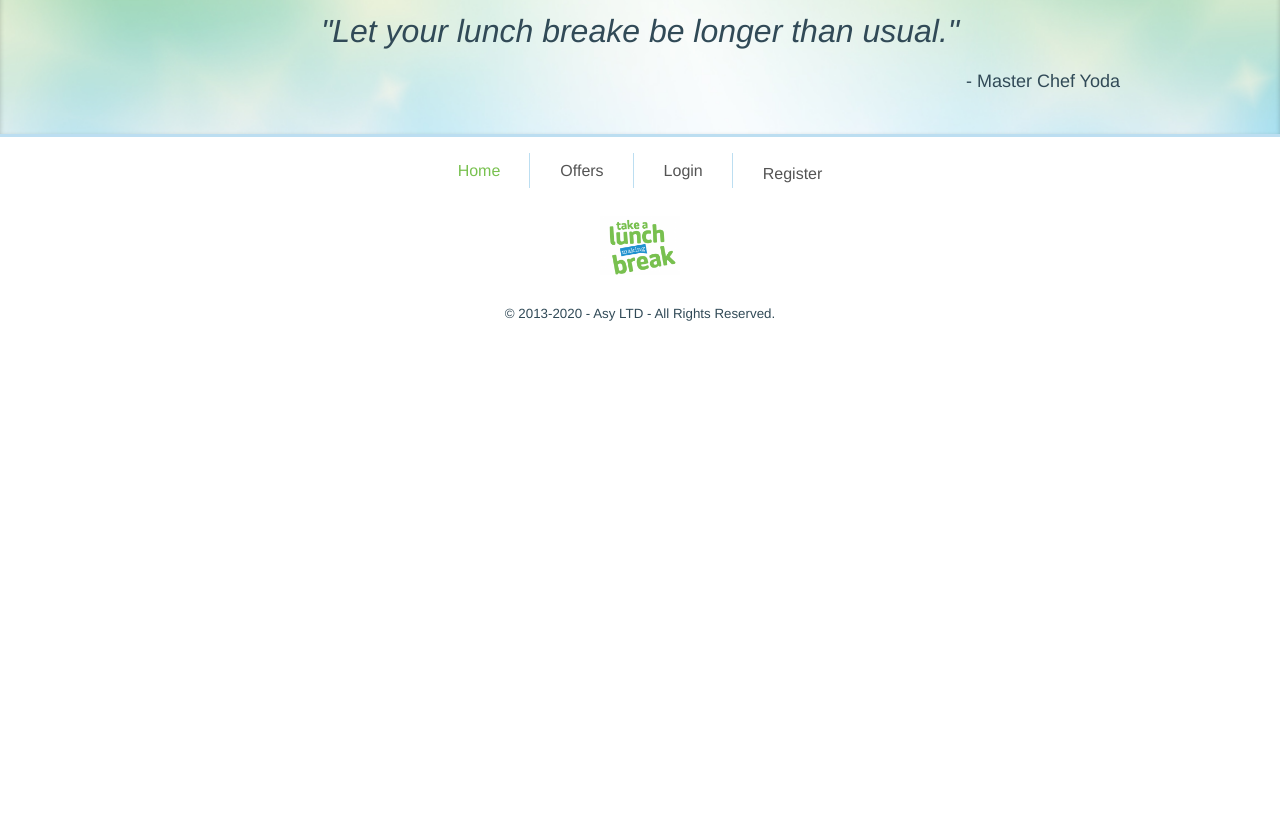
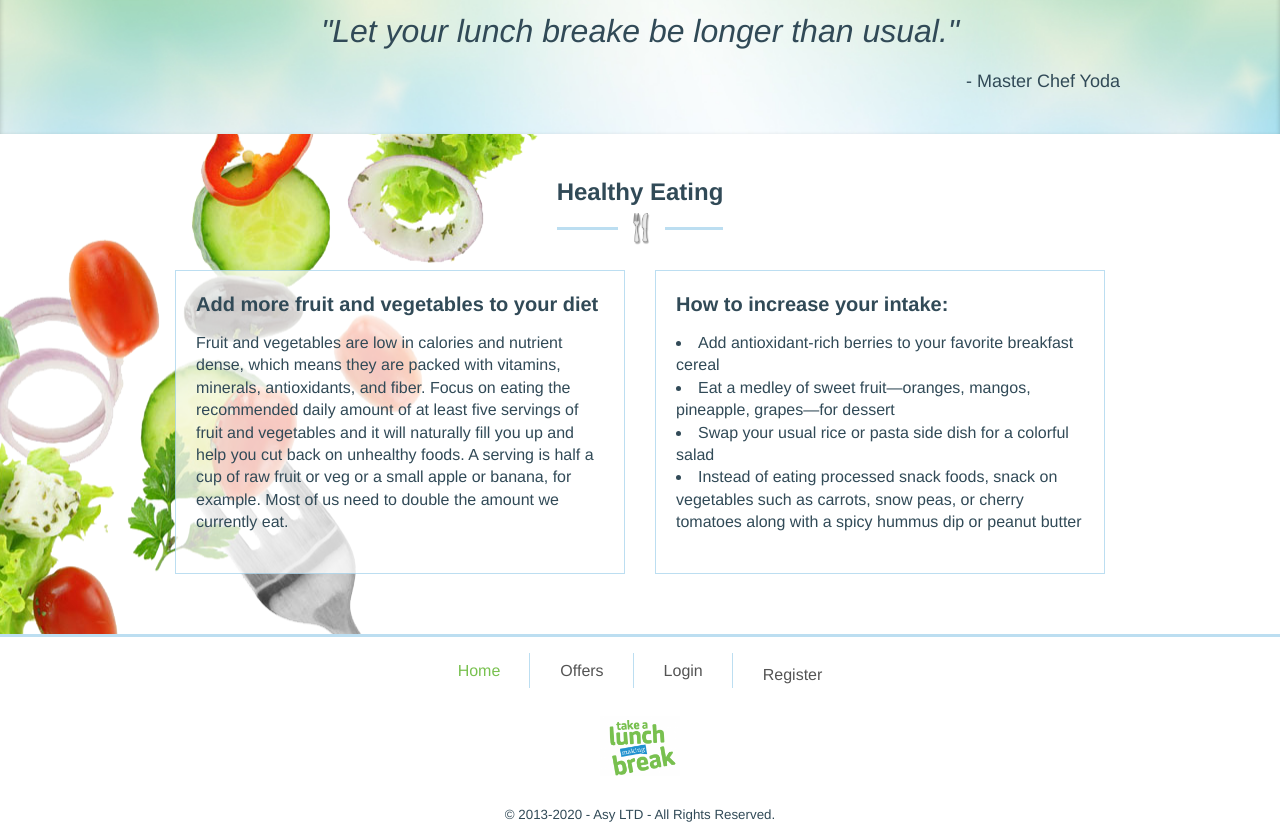
Before and after one commit to AsyPredelieva/lunch-time, a Vue app: page /#/ in a window 1280 px wide. Shown: the part 820-1654 px from the top of the page. Before the commit the page ends 1154 px from the top, so only its background shows below. Built offline with nearby package versions, Linux system fonts and the light colour scheme.

Commit message:
create Info components

```diff
--- /dev/null
+++ b/src/components/Home/Info.vue
@@ -0,0 +1,63 @@
+<template>
+    <section class="info">
+        <article>
+            <h3>Add more fruit and vegetables to your diet</h3>
+            <p>
+                Fruit and vegetables are low in calories and nutrient dense,
+                which means they are packed with vitamins, minerals,
+                antioxidants, and fiber. Focus on eating the recommended daily
+                amount of at least five servings of fruit and vegetables and it
+                will naturally fill you up and help you cut back on unhealthy
+                foods. A serving is half a cup of raw fruit or veg or a small
+                apple or banana, for example. Most of us need to double the
+                amount we currently eat.
+            </p>
+        </article>
+        <article>
+            <h3>How to increase your intake:</h3>
+            <ul class="bullet">
+                <li>
+                    Add antioxidant-rich berries to your favorite breakfast
+                    cereal
+                </li>
+                <li>
+                    Eat a medley of sweet fruit—oranges, mangos, pineapple,
+                    grapes—for dessert
+                </li>
+                <li>
+                    Swap your usual rice or pasta side dish for a colorful salad
+                </li>
+                <li>
+                    Instead of eating processed snack foods, snack on vegetables
+                    such as carrots, snow peas, or cherry tomatoes along with a
+                    spicy hummus dip or peanut butter
+                </li>
+            </ul>
+        </article>
+    </section>
+</template>
+
+<script>
+export default {
+    name: 'Info'
+}
+</script>
+
+<style scoped lang="scss">
+.info {
+    width: 100%;
+    display: flex;
+    text-align: left;
+
+    article {
+        /* width: calc(50% - 30px);
+        flex-basis: calc(50% - 30px); */
+        flex: 1 1 0px;
+        margin: 0 15px;
+        border: 1px solid rgba(33, 147, 208, 0.3);
+        /* border-radius: 20px; */
+        background: rgba(255, 255, 255, 0.75);
+        padding: 20px;
+    }
+}
+</style>
--- a/src/views/Home.vue
+++ b/src/views/Home.vue
@@ -1,11 +1,17 @@
 <template>
     <div class="home">
-        <Hero></Hero>
+        <Hero />
         <div class="container">
             <h2>The best time of the day is comming</h2>
-            <Teaser></Teaser>
+            <Teaser />
         </div>
-        <Quotes></Quotes>
+        <Quotes />
+        <div class="info-container">
+            <div class="container">
+                <h2>Healthy Eating</h2>
+                <Info />
+            </div>
+        </div>
     </div>
 </template>
 
@@ -13,13 +19,22 @@
 import Hero from '../components/Home/Hero'
 import Teaser from '../components/Home/Teaser'
 import Quotes from '../components/Home/Quotes'
+import Info from '../components/Home/Info'
 
 export default {
     name: 'Home',
     components: {
         Hero,
         Teaser,
-        Quotes
+        Quotes,
+        Info
     }
 }
 </script>
+
+<style scoped>
+.info-container {
+    padding: 40px 0 60px;
+    background: url('../assets/info-bckgr.png') left -150% center no-repeat;
+}
+</style>
```
Also changed, not shown: src/assets/info-bckgr.png (added).
